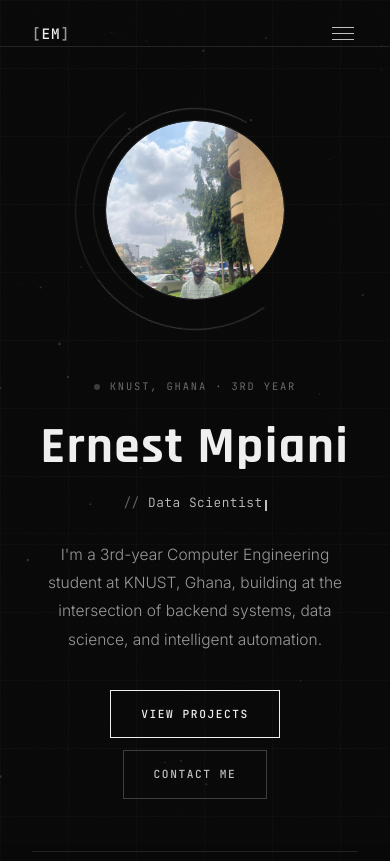
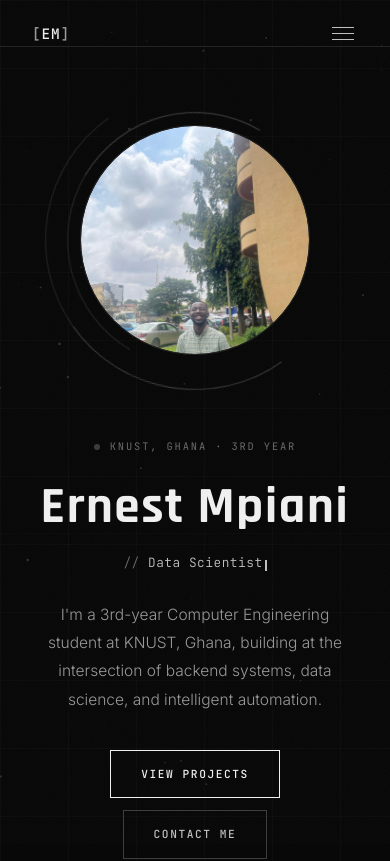
Before and after one commit to Ernesto11524/portfolio, a React (Vite) app: page / in a window 390 px wide. Shown: the top 861 px of the page. Built offline with nearby package versions, Linux system fonts and the light colour scheme.

Commit message:
Initial commit

```diff
--- a/src/pages/Home.css
+++ b/src/pages/Home.css
@@ -18,7 +18,7 @@
 
 .hero__inner {
   display: grid;
-  grid-template-columns: 1fr 380px;
+  grid-template-columns: 1fr 480px;
   align-items: center;
   gap: 80px;
   padding: 60px 0 80px;
@@ -44,19 +44,6 @@
   line-height: 0.95;
   letter-spacing: 0.03em;
   margin-bottom: 20px;
-}
-
-.profile__photo {
-  /* existing styles stay, add: */
-  overflow: hidden;
-}
-
-.profile__img {
-  width: 100%;
-  height: 100%;
-  object-fit: cover;
-  object-position: center top;
-  border-radius: 50%;
 }
 
 /* role typewriter */
@@ -110,7 +97,7 @@
 ═══════════════════════════════════════ */
 .profile {
   position: relative;
-  width: 320px; height: 320px;
+  width: 460px; height: 460px;
   display: flex; align-items: center; justify-content: center;
   margin: 0 auto;
 }
@@ -126,24 +113,30 @@
   animation: spin 12s linear infinite;
 }
 .profile__ring--2 {
-  inset: 18px;
+  inset: 22px;
   border-color: transparent;
   border-bottom-color: var(--charcoal);
   border-left-color: var(--mid);
   animation: spinReverse 8s linear infinite;
 }
 .profile__photo {
-  width: 240px; height: 240px;
+  width: 360px; height: 360px;
   border-radius: 50%;
   background: var(--dark);
   border: 1px solid var(--charcoal);
   display: flex; align-items: center; justify-content: center;
   position: relative; z-index: 2;
+  overflow: hidden;
 }
 .profile__initials {
   font-family: var(--display);
-  font-size: 4rem; font-weight: 700;
+  font-size: 5.5rem; font-weight: 700;
   color: var(--silver); letter-spacing: 0.06em;
+}
+.profile__img {
+  width: 100%; height: 100%;
+  object-fit: cover; object-position: center top;
+  border-radius: 50%;
 }
 
 /* scroll hint */
@@ -259,9 +252,9 @@
   .hero__bio { margin: 0 auto 36px; }
   .hero__actions { justify-content: center; }
   .hero__stats { justify-content: center; }
-  .profile { width: 240px; height: 240px; }
-  .profile__photo { width: 180px; height: 180px; }
-  .profile__initials { font-size: 3rem; }
+  .profile { width: 300px; height: 300px; }
+  .profile__photo { width: 230px; height: 230px; }
+  .profile__initials { font-size: 3.5rem; }
   .proj-row { grid-template-columns: 40px 1fr; }
   .proj-row .status-badge { display: none; }
 }
```
